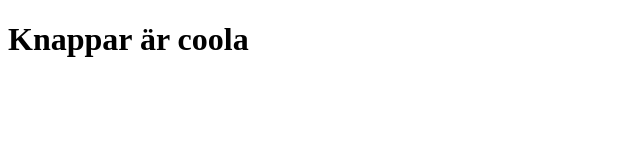
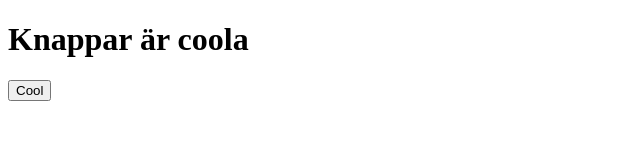
Before and after one commit to Kloska/te19-webb1-intro, a plain HTML site: page index.html in a window 1280 px wide. Shown: the whole page, without its empty margins (0-640 px from the left). Drawn offline with Linux system fonts and the light colour scheme.

Commit message:
Update index.html

```diff
--- a/index.html
+++ b/index.html
@@ -7,6 +7,6 @@
 </head>
 <body>
     <h1>Knappar är coola</h1>
-    <div button="Cool"></div>
+    <p><button>Cool</button></p>
 </body>
 </html>
```
